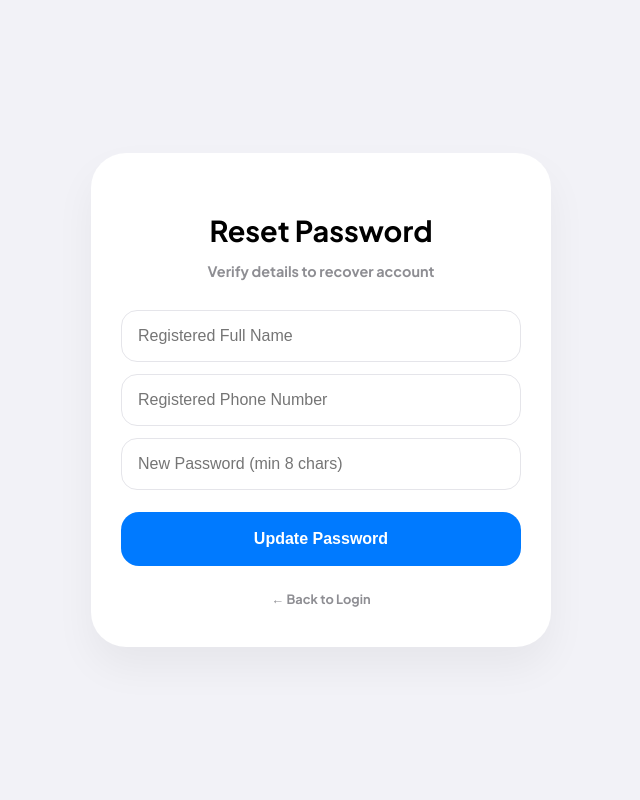
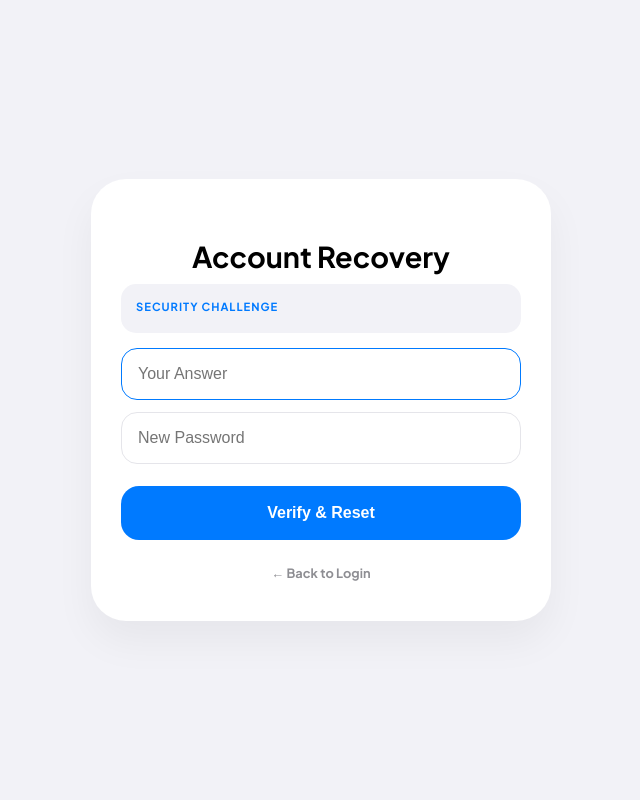
Before and after one commit to mutalefrancis/VECTA-REV, a Flask app: template templates/reset_password.html in a window 1280 px wide. Shown: the whole page, without its empty margins (319-959 px from the left). Run offline with Flask 3, Linux system fonts and the light colour scheme; the template is opened without the code that fills it, so the values that code supplies are empty.

Commit message:
Update reset password page for account recovery

```diff
--- a/templates/reset_password.html
+++ b/templates/reset_password.html
@@ -3,38 +3,53 @@
 <head>
     <meta charset="UTF-8">
     <meta name="viewport" content="width=device-width, initial-scale=1.0">
-    <title>MyWay | Reset Password</title>
+    <title>MyWay | Reset Access</title>
     <link href="https://fonts.googleapis.com/css2?family=Plus+Jakarta+Sans:wght@700;800&display=swap" rel="stylesheet">
     <style>
-        :root { --blue: #007AFF; --bg: #F2F2F7; }
+        :root { --blue: #007AFF; --bg: #F2F2F7; --danger: #FF3B30; }
         body { font-family: 'Plus Jakarta Sans', sans-serif; background: var(--bg); display: flex; align-items: center; justify-content: center; min-height: 100vh; margin: 0; }
         .login-card { background: white; padding: 40px 30px; border-radius: 35px; width: 90%; max-width: 400px; box-shadow: 0 20px 40px rgba(0,0,0,0.05); text-align: center; }
         h1 { font-size: 1.8rem; margin-bottom: 10px; }
-        p { color: #8E8E93; margin-bottom: 30px; font-size: 0.9rem; }
-        input { width: 100%; padding: 16px; margin-bottom: 12px; border-radius: 16px; border: 1px solid #E5E5EA; font-size: 16px; box-sizing: border-box; outline: none; }
+        p { color: #8E8E93; margin-bottom: 25px; font-size: 0.9rem; }
+        input { width: 100%; padding: 16px; margin-bottom: 12px; border-radius: 16px; border: 1px solid #E5E5EA; font-size: 16px; box-sizing: border-box; outline: none; transition: 0.2s; }
+        input:focus { border-color: var(--blue); }
         .btn { background: var(--blue); color: white; border: none; width: 100%; padding: 18px; border-radius: 18px; font-weight: 800; font-size: 1rem; cursor: pointer; margin-top: 10px; }
-        .alert { background: #FF3B3015; color: #FF3B30; padding: 12px; border-radius: 12px; margin-bottom: 20px; font-size: 0.85rem; font-weight: 700; }
+        .alert { background: #FF3B3015; color: var(--danger); padding: 12px; border-radius: 12px; margin-bottom: 20px; font-size: 0.85rem; font-weight: 700; }
+        .q-box { background: #F2F2F7; padding: 15px; border-radius: 15px; margin-bottom: 15px; text-align: left; }
+        .q-label { font-size: 0.7rem; color: var(--blue); text-transform: uppercase; letter-spacing: 1px; }
+        .q-text { font-size: 1rem; font-weight: 700; margin-top: 5px; color: #1C1C1E; }
     </style>
 </head>
 <body>
     <div class="login-card">
-        <h1>Reset Password</h1>
-        <p>Verify details to recover account</p>
+        <h1>Account Recovery</h1>
 
-        {% with messages = get_flashed_messages(with_categories=true) %}
+        {% with messages = get_flashed_messages() %}
             {% if messages %}
-                {% for category, message in messages %}
+                {% for message in messages %}
                     <div class="alert">{{ message }}</div>
                 {% endfor %}
             {% endif %}
         {% endwith %}
 
         <form method="POST">
-            <input type="text" name="name" placeholder="Registered Full Name" required>
-            <input type="tel" name="phone" placeholder="Registered Phone Number" required>
-            <input type="password" name="new_password" placeholder="New Password (min 8 chars)" minlength="8" required>
-            <button type="submit" class="btn">Update Password</button>
+            {% if step == 1 %}
+                <p>Enter your phone to find your account</p>
+                <input type="tel" name="phone" placeholder="Registered Phone" required>
+                <button type="submit" class="btn">Find Account</button>
+            {% else %}
+                <div class="q-box">
+                    <div class="q-label">Security Challenge</div>
+                    <div class="q-text">{{ user.security_question }}</div>
+                </div>
+
+                <input type="hidden" name="phone" value="{{ user.phone }}">
+                <input type="text" name="answer" placeholder="Your Answer" required autofocus>
+                <input type="password" name="new_password" placeholder="New Password" required>
+                <button type="submit" class="btn">Verify & Reset</button>
+            {% endif %}
         </form>
+
         <a href="/login" style="display: block; margin-top: 25px; font-size: 0.8rem; color: #8E8E93; text-decoration: none;">← Back to Login</a>
     </div>
 </body>
```
